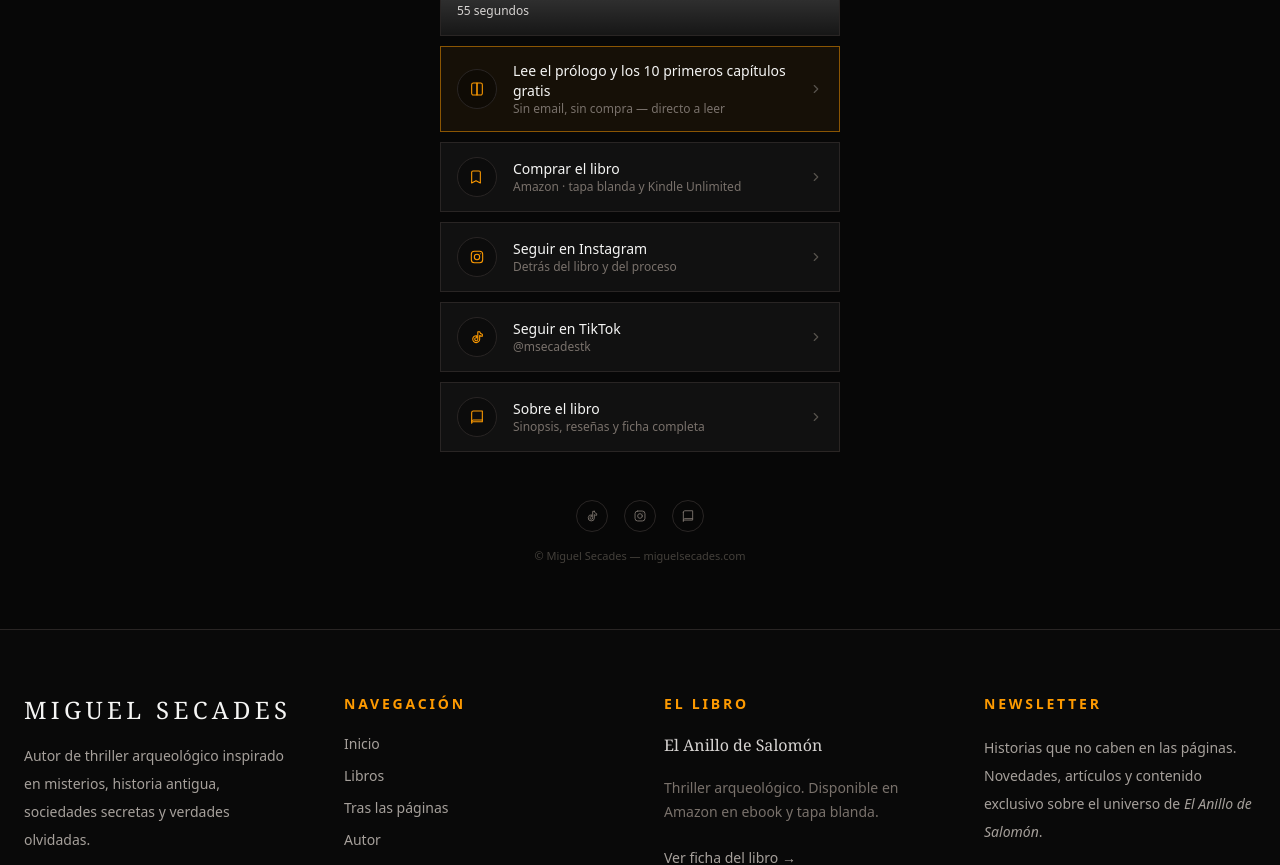
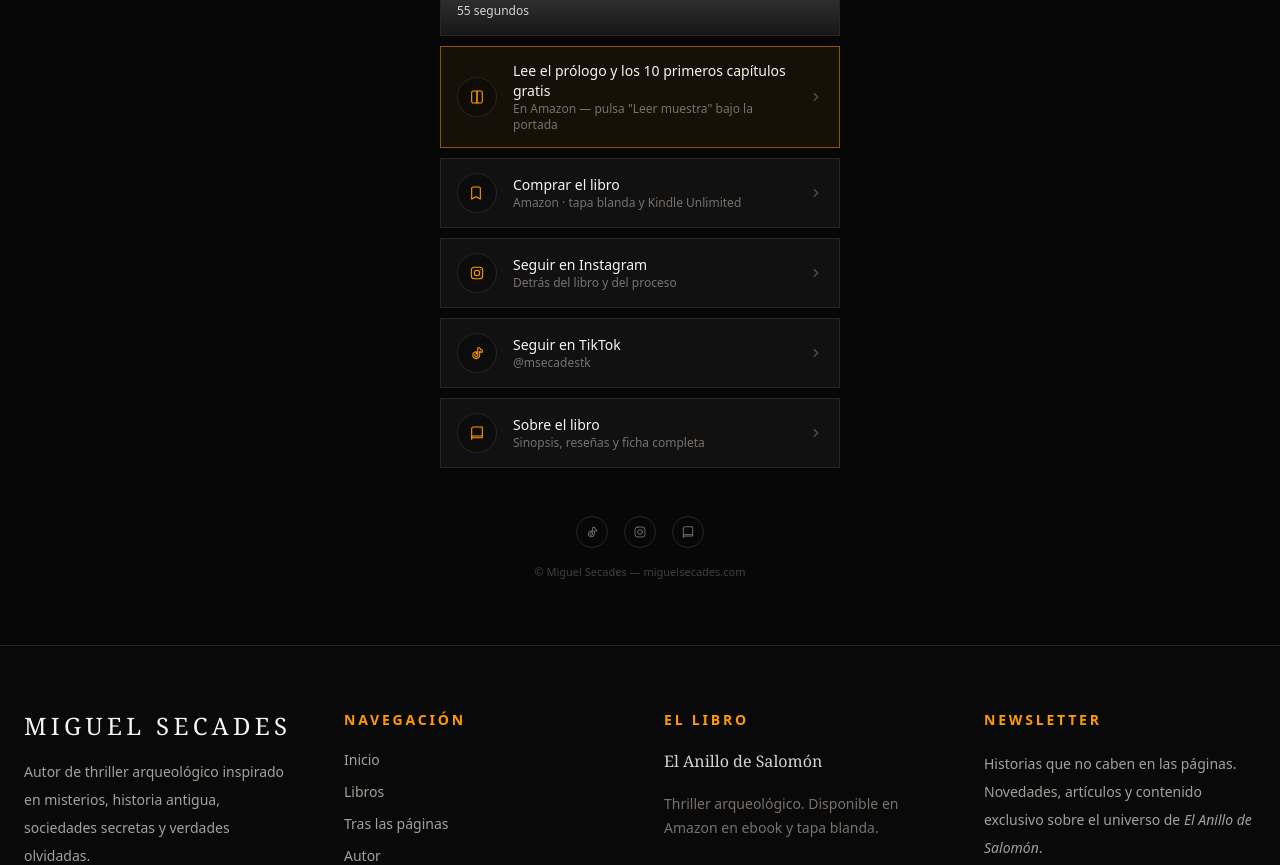
Before and after one commit to MiguelSecadesBYU/miguel-web-platform, a Next.js app: page /links in a window 1280 px wide. Shown: the part 1080-1945 px from the top of the page. Built offline with nearby package versions, Linux system fonts and the light colour scheme; grey boxes are pictures that could not be loaded.

Commit message:
actualización links leer muestra

```diff
--- a/src/app/books/page.tsx
+++ b/src/app/books/page.tsx
@@ -218,7 +218,7 @@ export default function BooksPage() {
           {/* LEER FRAGMENTO */}
           <div className="mb-5">
             <a
-              href="https://read.amazon.com/kp/embed?asin=B0GZVQL88V&asin=B0GZVQL88V&preview=newtab&linkCode=kpe"
+              href="https://www.amazon.es/dp/B0GZVQL88V"
               target="_blank"
               rel="noopener noreferrer"
               className="flex w-full items-center justify-center gap-2 border border-stone-700 px-7 py-4 text-sm uppercase tracking-[0.15em] text-stone-300 transition hover:border-amber-500/60 hover:text-amber-400 sm:w-auto"
--- a/src/app/links/LinksClient.tsx
+++ b/src/app/links/LinksClient.tsx
@@ -28,8 +28,8 @@ const LINKS: {
 }[] = [
   {
     label: "Lee el prólogo y los 10 primeros capítulos gratis",
-    sub: "Sin email, sin compra — directo a leer",
-    href: "https://read.amazon.com/kp/embed?asin=B0GZVQL88V&asin=B0GZVQL88V&preview=newtab&linkCode=kpe",
+    sub: "En Amazon — pulsa \"Leer muestra\" bajo la portada",
+    href: "https://www.amazon.es/dp/B0GZVQL88V",
     external: true,
     icon: "pages",
     highlight: true,
```
